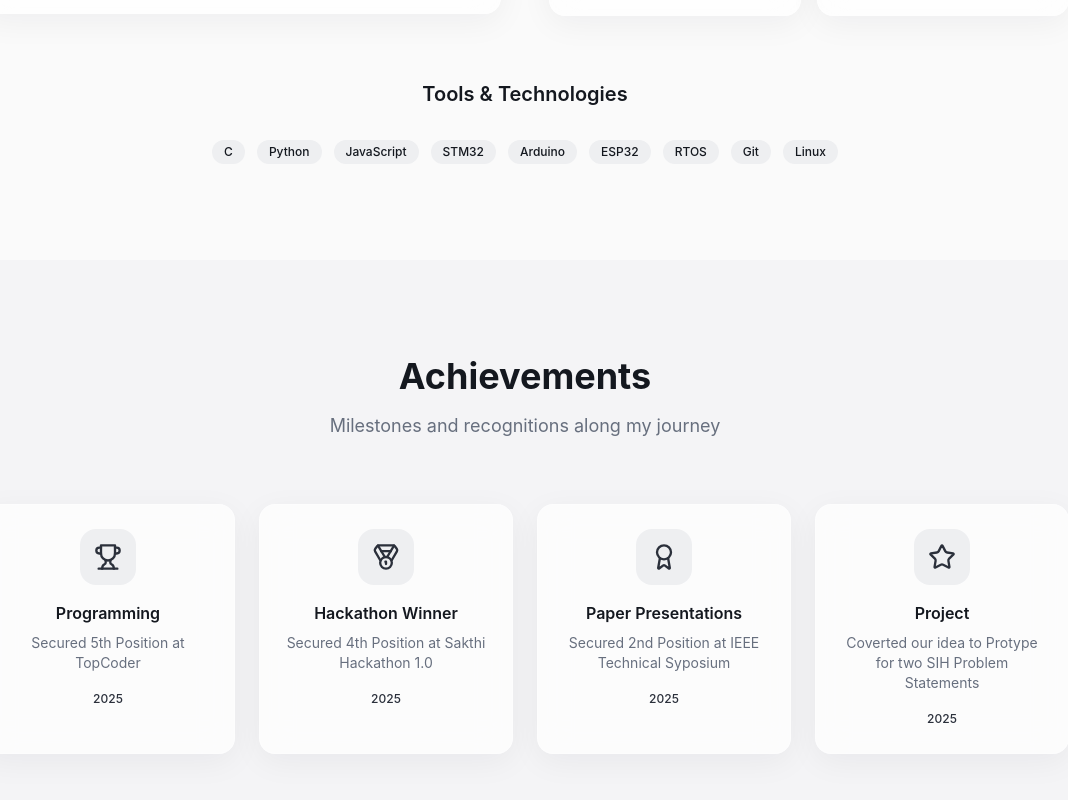
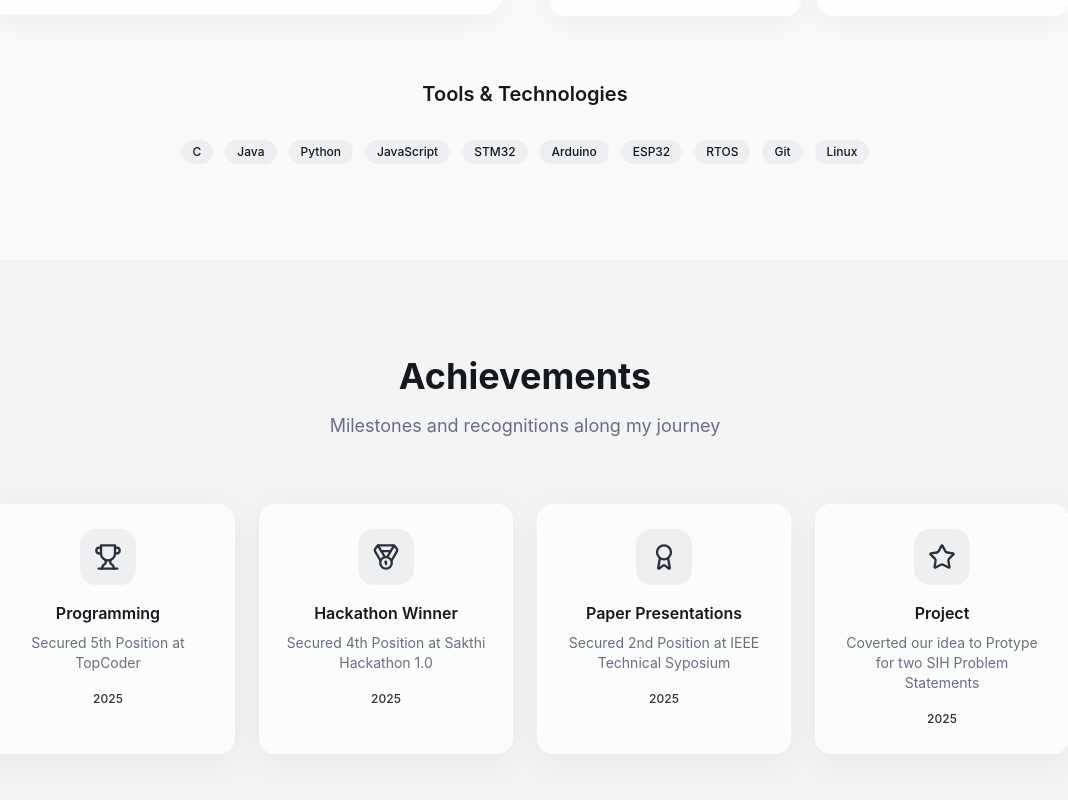
Before and after one commit to gchan57/portfolio1, a React (Vite) app: page / in a window 1280 px wide. Shown: the part 1842-2642 px from the top of the page, without its empty margins (115-1183 px from the left). Built offline with nearby package versions, Linux system fonts and the light colour scheme; the HTML template or start-up script is replaced by a standard one.

Commit message:
Add Java to skills list in AboutSection

```diff
--- a/src/components/AboutSection.tsx
+++ b/src/components/AboutSection.tsx
@@ -3,6 +3,7 @@ import { Cpu, Code, Zap, BookOpen } from "lucide-react";
 
 const skills = [
   { name: "C", category: "Languages" },
+  { name: "Java", category: "Languages" },
   { name: "Python", category: "Languages" },
   { name: "JavaScript", category: "Languages" },
   { name: "STM32", category: "Embedded" },
```
